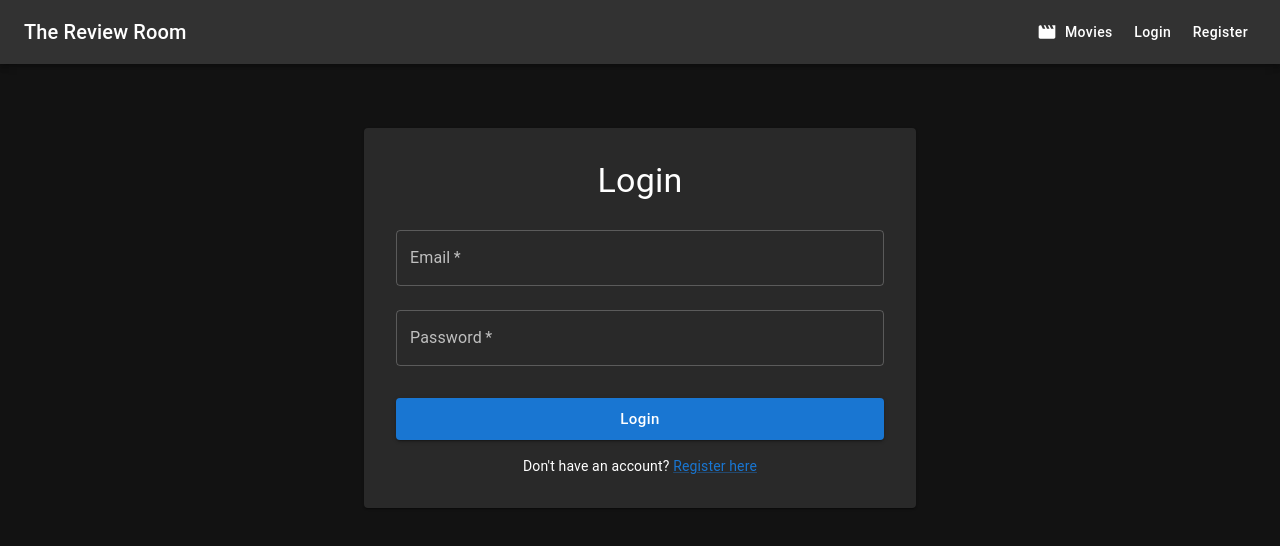
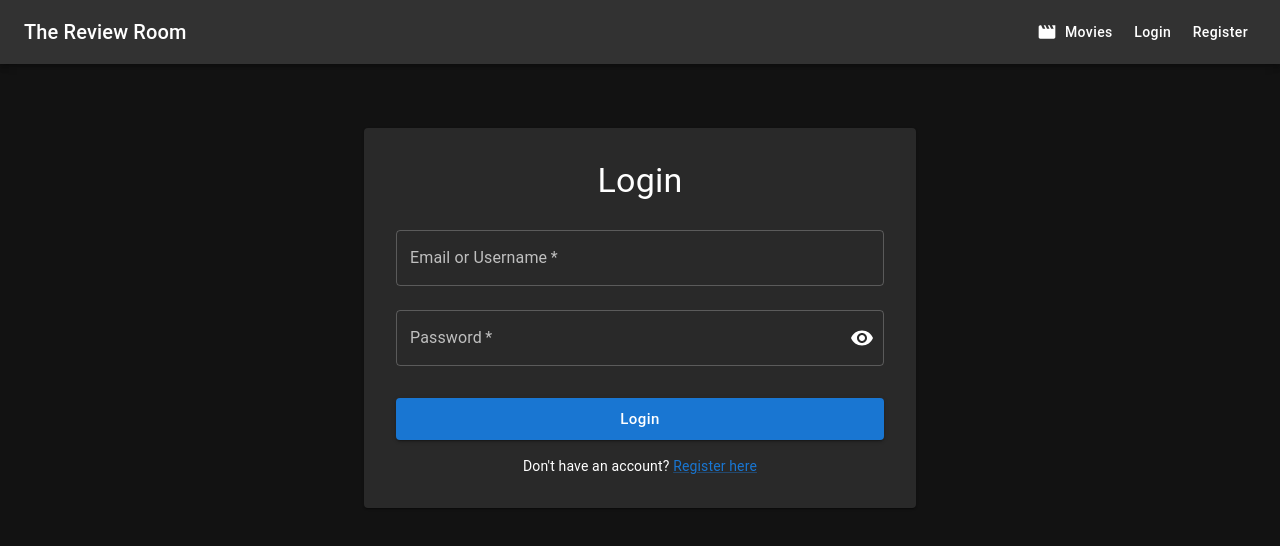
Before and after one commit to Bigjay2708/The-Review-Room, a React (Create React App) app in the folder frontend/: page /login in a window 1280 px wide. Shown: the top 546 px of the page. Built offline with nearby package versions, Linux system fonts and the light colour scheme; no server answers.

Commit message:
Update login and register.

```diff
--- a/frontend/src/hooks/useAuth.tsx
+++ b/frontend/src/hooks/useAuth.tsx
@@ -1,12 +1,13 @@
 import { useState, useEffect, createContext, useContext, ReactNode } from 'react';
 import { User } from '../types';
 import { auth } from '../services/api';
+import axios from 'axios'; // Import axios for error checking
 
 interface AuthContextType {
   user: User | null;
   loading: boolean;
   error: string | null;
-  login: (email: string, password: string) => Promise<void>;
+  login: (identifier: string, password: string, loginType: 'email' | 'username') => Promise<void>;
   register: (username: string, email: string, password: string) => Promise<void>;
   logout: () => void;
 }
@@ -16,6 +17,14 @@ const AuthContext = createContext<AuthContextType | undefined>(undefined);
 interface AuthProviderProps {
   children: ReactNode;
 }
+
+export const useAuth = () => {
+  const context = useContext(AuthContext);
+  if (context === undefined) {
+    throw new Error('useAuth must be used within an AuthProvider');
+  }
+  return context;
+};
 
 export const AuthProvider = ({ children }: AuthProviderProps) => {
   const [user, setUser] = useState<User | null>(null);
@@ -43,13 +52,24 @@ export const AuthProvider = ({ children }: AuthProviderProps) => {
     }
   };
 
-  const login = async (email: string, password: string) => {
+  const login = async (identifier: string, password: string, loginType: 'email' | 'username') => {
     try {
       setError(null);
-      const response = await auth.login({ email, password });
+      const response = await auth.login({ identifier, password, loginType });
+      localStorage.setItem('token', response.token);
       setUser(response.user);
-    } catch (err: any) {
-      setError(err.response?.data?.error || 'Failed to login');
+    } catch (err) {
+      let errorMessage = 'Failed to login';
+      if (axios.isAxiosError(err) && err.response) {
+        if (err.response.data && typeof err.response.data === 'object' && 'errors' in err.response.data && Array.isArray(err.response.data.errors)) {
+          errorMessage = err.response.data.errors.map((e: any) => e.msg).join(', ');
+        } else if (err.response.data && typeof err.response.data === 'object' && 'message' in err.response.data) {
+          errorMessage = (err.response.data as { message: string }).message;
+        } else if (typeof err.response.data === 'string') {
+          errorMessage = err.response.data; // Fallback for plain string error messages
+        }
+      }
+      setError(errorMessage);
       throw err;
     }
   };
@@ -58,9 +78,20 @@ export const AuthProvider = ({ children }: AuthProviderProps) => {
     try {
       setError(null);
       const response = await auth.register({ username, email, password });
+      localStorage.setItem('token', response.token);
       setUser(response.user);
-    } catch (err: any) {
-      setError(err.response?.data?.error || 'Failed to register');
+    } catch (err) {
+      let errorMessage = 'Failed to register';
+      if (axios.isAxiosError(err) && err.response) {
+        if (err.response.data && typeof err.response.data === 'object' && 'errors' in err.response.data && Array.isArray(err.response.data.errors)) {
+          errorMessage = err.response.data.errors.map((e: any) => e.msg).join(', ');
+        } else if (err.response.data && typeof err.response.data === 'object' && 'message' in err.response.data) {
+          errorMessage = (err.response.data as { message: string }).message;
+        } else if (typeof err.response.data === 'string') {
+          errorMessage = err.response.data; // Fallback for plain string error messages
+        }
+      }
+      setError(errorMessage);
       throw err;
     }
   };
@@ -81,11 +112,3 @@ export const AuthProvider = ({ children }: AuthProviderProps) => {
 
   return <AuthContext.Provider value={value}>{children}</AuthContext.Provider>;
 };
-
-export const useAuth = () => {
-  const context = useContext(AuthContext);
-  if (context === undefined) {
-    throw new Error('useAuth must be used within an AuthProvider');
-  }
-  return context;
-};
--- a/frontend/src/pages/Login.tsx
+++ b/frontend/src/pages/Login.tsx
@@ -9,7 +9,10 @@ import {
   Link,
   Box,
   Alert,
+  IconButton,
+  InputAdornment,
 } from '@mui/material';
+import { Visibility, VisibilityOff } from '@mui/icons-material';
 import { useAuth } from '../hooks/useAuth';
 
 const Login: React.FC = () => {
@@ -17,27 +20,49 @@ const Login: React.FC = () => {
   const location = useLocation();
   const { login, error } = useAuth();
   const [formData, setFormData] = useState({
-    email: '',
+    identifier: '',
     password: '',
   });
+  const [showPassword, setShowPassword] = useState(false);
+  const [formError, setFormError] = useState('');
 
-  const handleChange = (e: React.ChangeEvent<HTMLInputElement>) => {
+  // Handler for TextField components
+  const handleChange = (e: React.ChangeEvent<HTMLInputElement | HTMLTextAreaElement>) => {
     const { name, value } = e.target;
     setFormData((prev) => ({
       ...prev,
       [name]: value,
     }));
+    setFormError('');
   };
 
   const handleSubmit = async (e: React.FormEvent) => {
     e.preventDefault();
+    setFormError('');
+
+    if (!formData.identifier.trim()) {
+      setFormError('Please enter your email or username');
+      return;
+    }
+
+    if (!formData.password) {
+      setFormError('Please enter your password');
+      return;
+    }
+
     try {
-      await login(formData.email, formData.password);
+      // Determine login type based on identifier format (simple check for now)
+      const loginType = formData.identifier.includes('@') ? 'email' : 'username';
+      await login(formData.identifier, formData.password, loginType);
       const from = (location.state as any)?.from?.pathname || '/movies';
       navigate(from, { replace: true });
     } catch (err) {
       // Error is handled by the auth context
     }
+  };
+
+  const handleClickShowPassword = () => {
+    setShowPassword(!showPassword);
   };
 
   return (
@@ -47,33 +72,47 @@ const Login: React.FC = () => {
           Login
         </Typography>
 
-        {error && (
+        {(error || formError) && (
           <Alert severity="error" sx={{ mb: 2 }}>
-            {error}
+            {formError || error}
           </Alert>
         )}
 
         <form onSubmit={handleSubmit}>
           <TextField
             fullWidth
-            label="Email"
-            name="email"
-            type="email"
-            value={formData.email}
+            label="Email or Username"
+            name="identifier"
+            value={formData.identifier}
             onChange={handleChange}
             margin="normal"
             required
           />
+
           <TextField
             fullWidth
             label="Password"
             name="password"
-            type="password"
+            type={showPassword ? 'text' : 'password'}
             value={formData.password}
             onChange={handleChange}
             margin="normal"
             required
+            InputProps={{
+              endAdornment: (
+                <InputAdornment position="end">
+                  <IconButton
+                    aria-label="toggle password visibility"
+                    onClick={handleClickShowPassword}
+                    edge="end"
+                  >
+                    {showPassword ? <VisibilityOff /> : <Visibility />}
+                  </IconButton>
+                </InputAdornment>
+              ),
+            }}
           />
+
           <Button
             type="submit"
             variant="contained"
--- a/frontend/src/pages/Register.tsx
+++ b/frontend/src/pages/Register.tsx
@@ -9,7 +9,10 @@ import {
   Link,
   Box,
   Alert,
+  IconButton,
+  InputAdornment,
 } from '@mui/material';
+import { Visibility, VisibilityOff } from '@mui/icons-material';
 import { useAuth } from '../hooks/useAuth';
 
 const Register: React.FC = () => {
@@ -21,6 +24,8 @@ const Register: React.FC = () => {
     password: '',
     confirmPassword: '',
   });
+  const [showPassword, setShowPassword] = useState(false);
+  const [showConfirmPassword, setShowConfirmPassword] = useState(false);
   const [formError, setFormError] = useState('');
 
   const handleChange = (e: React.ChangeEvent<HTMLInputElement>) => {
@@ -29,19 +34,35 @@ const Register: React.FC = () => {
       ...prev,
       [name]: value,
     }));
+    setFormError('');
   };
 
   const handleSubmit = async (e: React.FormEvent) => {
     e.preventDefault();
     setFormError('');
 
-    if (formData.password !== formData.confirmPassword) {
-      setFormError('Passwords do not match');
+    // Validate username
+    if (formData.username.length < 3) {
+      setFormError('Username must be at least 3 characters long');
       return;
     }
 
+    // Validate email
+    const emailRegex = /^[^\s@]+@[^\s@]+\.[^\s@]+$/;
+    if (!emailRegex.test(formData.email)) {
+      setFormError('Please enter a valid email address');
+      return;
+    }
+
+    // Validate password
     if (formData.password.length < 6) {
       setFormError('Password must be at least 6 characters long');
+      return;
+    }
+
+    // Check password match
+    if (formData.password !== formData.confirmPassword) {
+      setFormError('Passwords do not match');
       return;
     }
 
@@ -51,6 +72,14 @@ const Register: React.FC = () => {
     } catch (err) {
       // Error is handled by the auth context
     }
+  };
+
+  const handleClickShowPassword = () => {
+    setShowPassword(!showPassword);
+  };
+
+  const handleClickShowConfirmPassword = () => {
+    setShowConfirmPassword(!showConfirmPassword);
   };
 
   return (
@@ -75,6 +104,7 @@ const Register: React.FC = () => {
             onChange={handleChange}
             margin="normal"
             required
+            helperText="Username must be at least 3 characters long"
           />
           <TextField
             fullWidth
@@ -85,26 +115,54 @@ const Register: React.FC = () => {
             onChange={handleChange}
             margin="normal"
             required
+            helperText="Enter a valid email address"
           />
           <TextField
             fullWidth
             label="Password"
             name="password"
-            type="password"
+            type={showPassword ? 'text' : 'password'}
             value={formData.password}
             onChange={handleChange}
             margin="normal"
             required
+            helperText="Password must be at least 6 characters long"
+            InputProps={{
+              endAdornment: (
+                <InputAdornment position="end">
+                  <IconButton
+                    aria-label="toggle password visibility"
+                    onClick={handleClickShowPassword}
+                    edge="end"
+                  >
+                    {showPassword ? <VisibilityOff /> : <Visibility />}
+                  </IconButton>
+                </InputAdornment>
+              ),
+            }}
           />
           <TextField
             fullWidth
             label="Confirm Password"
             name="confirmPassword"
-            type="password"
+            type={showConfirmPassword ? 'text' : 'password'}
             value={formData.confirmPassword}
             onChange={handleChange}
             margin="normal"
             required
+            InputProps={{
+              endAdornment: (
+                <InputAdornment position="end">
+                  <IconButton
+                    aria-label="toggle confirm password visibility"
+                    onClick={handleClickShowConfirmPassword}
+                    edge="end"
+                  >
+                    {showConfirmPassword ? <VisibilityOff /> : <Visibility />}
+                  </IconButton>
+                </InputAdornment>
+              ),
+            }}
           />
           <Button
             type="submit"
--- a/frontend/src/services/api.ts
+++ b/frontend/src/services/api.ts
@@ -10,7 +10,9 @@ import {
   User,
 } from '../types';
 
-const API_URL = process.env.REACT_APP_API_BASE_URL || 'http://localhost:5000/api';
+const API_URL = process.env.NODE_ENV === 'development'
+  ? process.env.REACT_APP_API_URL || 'http://localhost:5000/api'
+  : process.env.REACT_APP_API_BASE_URL || 'http://localhost:5000/api';
 
 const api = axios.create({
   baseURL: API_URL,
@@ -31,13 +33,11 @@ api.interceptors.request.use((config) => {
 export const auth = {
   login: async (credentials: LoginCredentials): Promise<AuthResponse> => {
     const response = await api.post<AuthResponse>('/users/login', credentials);
-    localStorage.setItem('token', response.data.token);
     return response.data;
   },
 
   register: async (credentials: RegisterCredentials): Promise<AuthResponse> => {
     const response = await api.post<AuthResponse>('/users/register', credentials);
-    localStorage.setItem('token', response.data.token);
     return response.data;
   },
 
```
Also changed, not shown: frontend/src/types/index.ts (+7 -4 lines), 2 other files (tests, documents, lock files or other folders).
